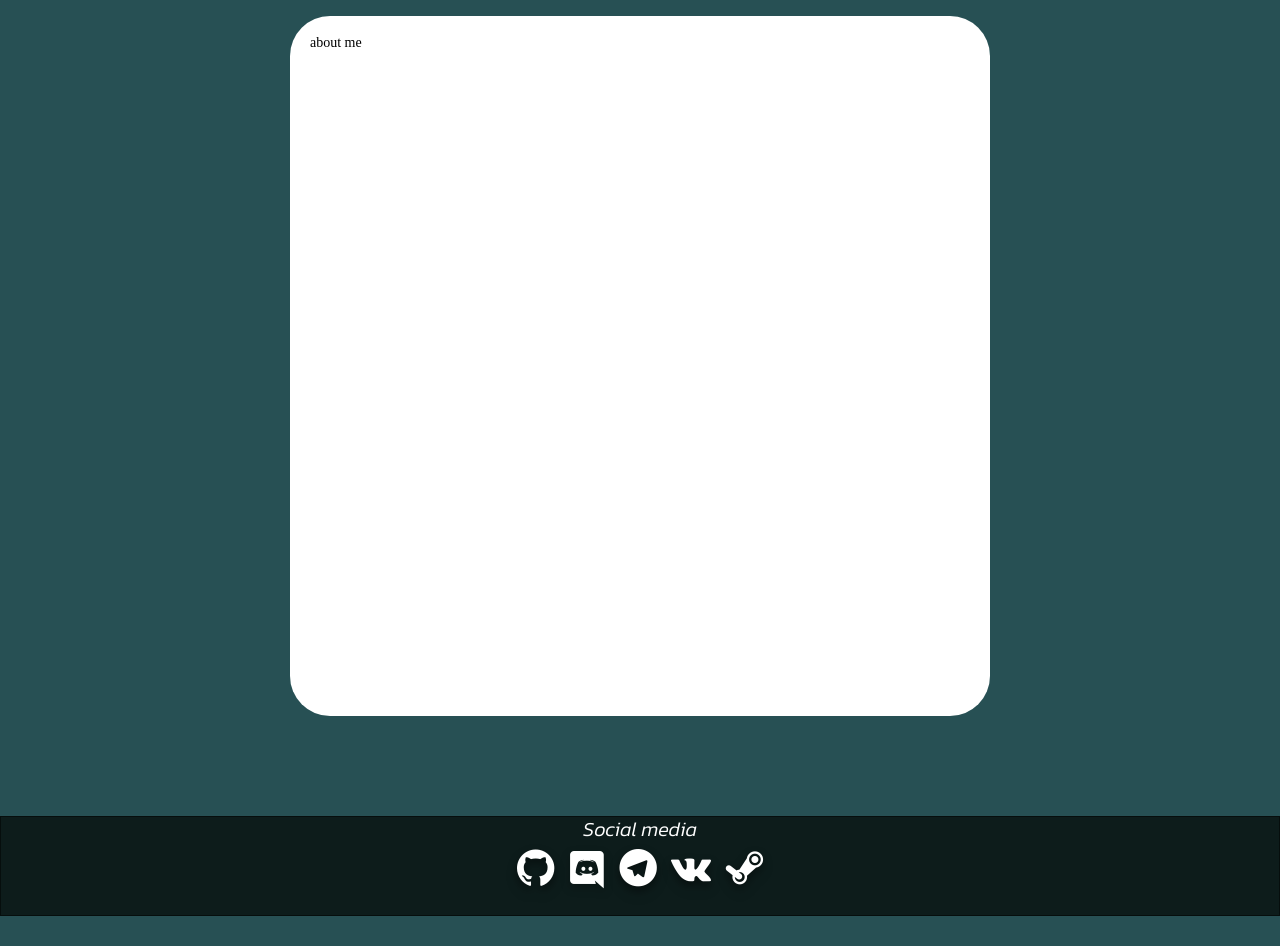
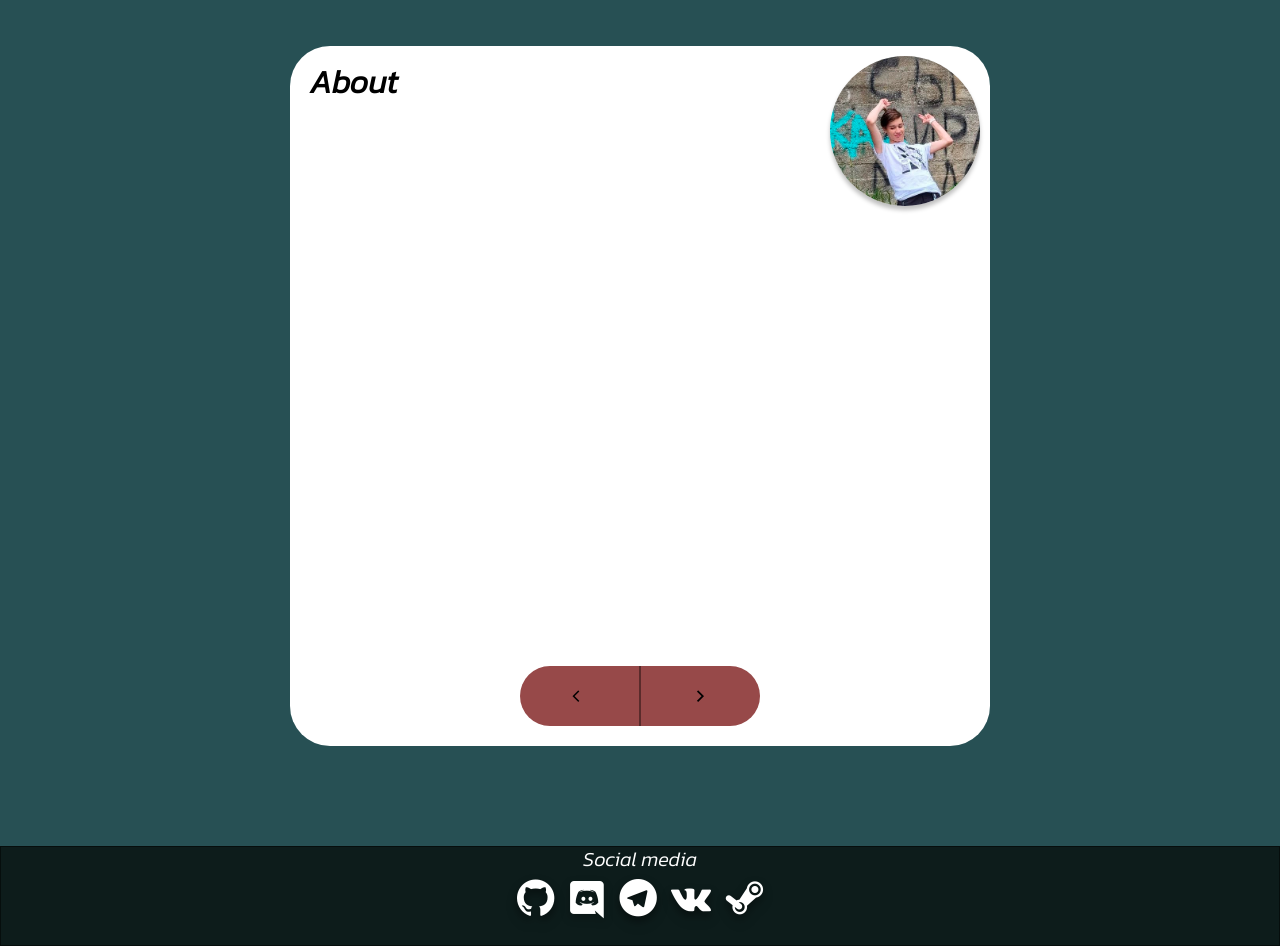
Before and after one commit to Ru1ka/Yandex_qualification, a plain HTML site: page index.html in a window 1280 px wide. Before the commit the page ends 916 px from the top, so only its background shows below. Drawn offline with Linux system fonts and the light colour scheme; files whose address does not match are found by name.

Commit message:
25.09 result

```diff
--- a/index.html
+++ b/index.html
@@ -21,11 +21,23 @@
   <div class="main_box">
     <div class="stage_box">
       <div class="about">
-        about me
+        <div class="stage_title">About</div>
+        <img class="img_ellipse" src="./static/img/wnNMmI1WGdk.jpg" alt="фоточка меня любимого">
+        <div class="text"></div>
       </div>
-      <div class="stage1"></div>
-      <div class="stage2"></div>
-      <div class="stage3"></div>
+      <div class="stage1 hide"></div>
+      <div class="stage2 hide"></div>
+      <div class="stage3 hide"></div>
+      <div class="container">
+        <div class="switch_button">
+          <div class="btn_left">
+            <div class="btn_left_txt" onclick=""></div>
+          </div>
+          <div class="btn_right" onclick="">
+            <div class="btn_right_txt"></div>
+          </div>
+        </div>
+      </div>
     </div>
   </div>
 </body>
@@ -38,7 +50,7 @@
         <a href="https://github.com/Ru1ka" target="_blank"></a>
       </span>
       <div class="tooltip">
-        <button class="icon button" onclick="discord_copy()">
+        <button class="icon discord" onclick="discord_copy()">
           <span class="tooltiptext" id="tooltip">Copy to clipboard</span>
           
         </button>
--- a/static/style.css
+++ b/static/style.css
@@ -20,11 +20,12 @@ body {
 }
 
 .main_box {
+  margin: 30px 0 0 0;
   flex-grow: 1;
 }
 
 .stage_box {
-  display: relative;
+  position: relative;
   margin: auto;
   max-width: 700px;
   min-height: 700px;
@@ -34,13 +35,83 @@ body {
   background-color: #ffffff;
 }
 
+.container {
+  position: absolute;
+  display: flex;
+  margin: auto;
+  bottom: 20px;
+  left: 0;
+  width: 100%;
+  justify-content: center;
+}
+
+
+.switch_button {
+  position: relative;
+  width: 240px;
+  height: 60px;
+  display: flex;
+  flex-flow: row nowrap;
+  background-color: #974949;
+  border-radius: 40px;
+  cursor: pointer;
+}
+
+.btn_left, .btn_right {
+  display: flex;
+  flex-grow: 1;
+  height: 60px;
+}
+
+.btn_left {
+  border-right: 1px rgba(0, 0, 0, 0.4) solid;
+  border-radius: 40px 0 0 40px;
+}
+
+.btn_right {
+  border-left: 1px rgba(0, 0, 0, 0.4) solid;
+  border-radius: 0 40px 40px 0;
+}
+
+.btn_left_txt {
+  position: relative;
+  margin: auto;
+  font-family: "icomoon";
+}
+
+.btn_right_txt {
+  position: relative;
+  margin: auto;
+  font-family: "icomoon";
+}
+
+
 .hide {
   display: none;
 }
 
-.title {
-  font-size: 30px;
+.stage_title {
+  font-family: "Kanit", serif;
+  font-size: 32px;
   font-weight: bold;
+}
+
+.about {
+  position: relative;
+  width: 100%;
+}
+
+.img_ellipse {
+  position: absolute;
+  right: -10px;
+  top: -10px;
+
+  width: 150px;
+  height: 150px;
+  border-radius: 100%;
+
+  background: url(img/wnNMmI1WGdk.jpg) 50%/cover no-repeat;
+  box-shadow: 0px 4px 4px rgba(0, 0, 0, 0.25);
 }
 
 
@@ -113,7 +184,7 @@ body {
   color: #0088cc;
 }
 
-.button {
+.discord {
   background: rgba(0, 0, 0, 0);
   color: #ffffff;
   border: none;
@@ -121,7 +192,7 @@ body {
   filter: drop-shadow(0px 4px 4px rgba(0, 0, 0, 0.25));
 }
 
-.button:hover {
+.discord:hover {
   opacity: 1;
   color: #5865F2;
   text-decoration: none;
```
